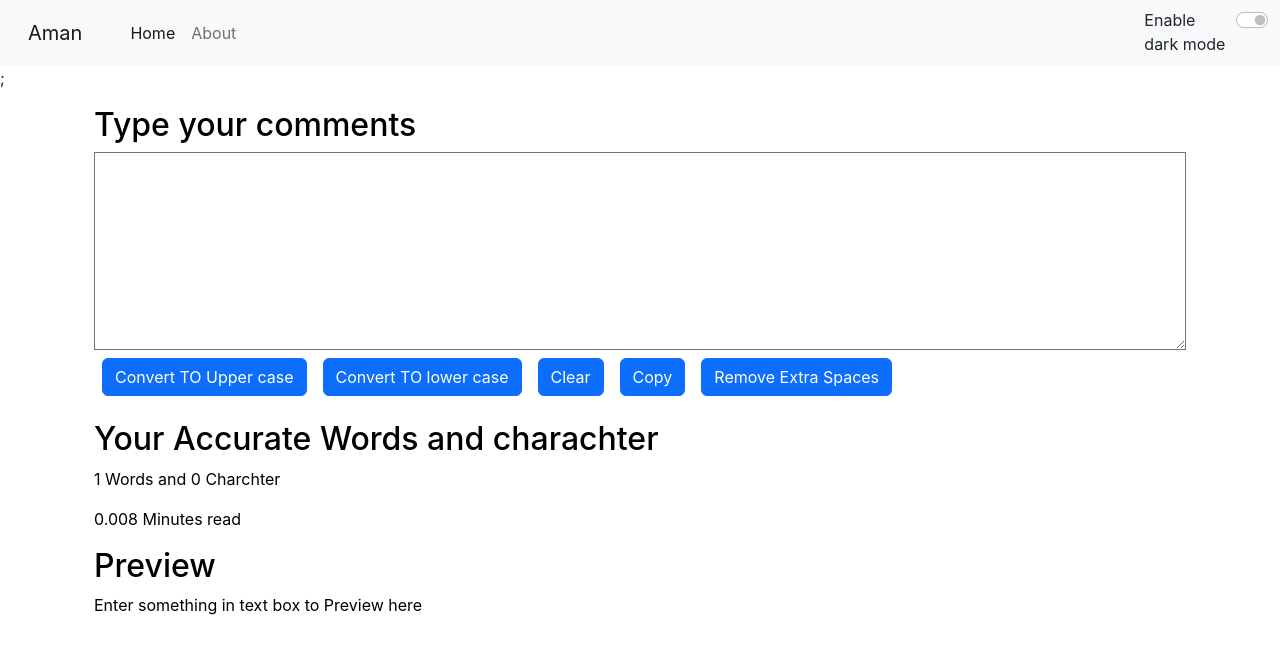
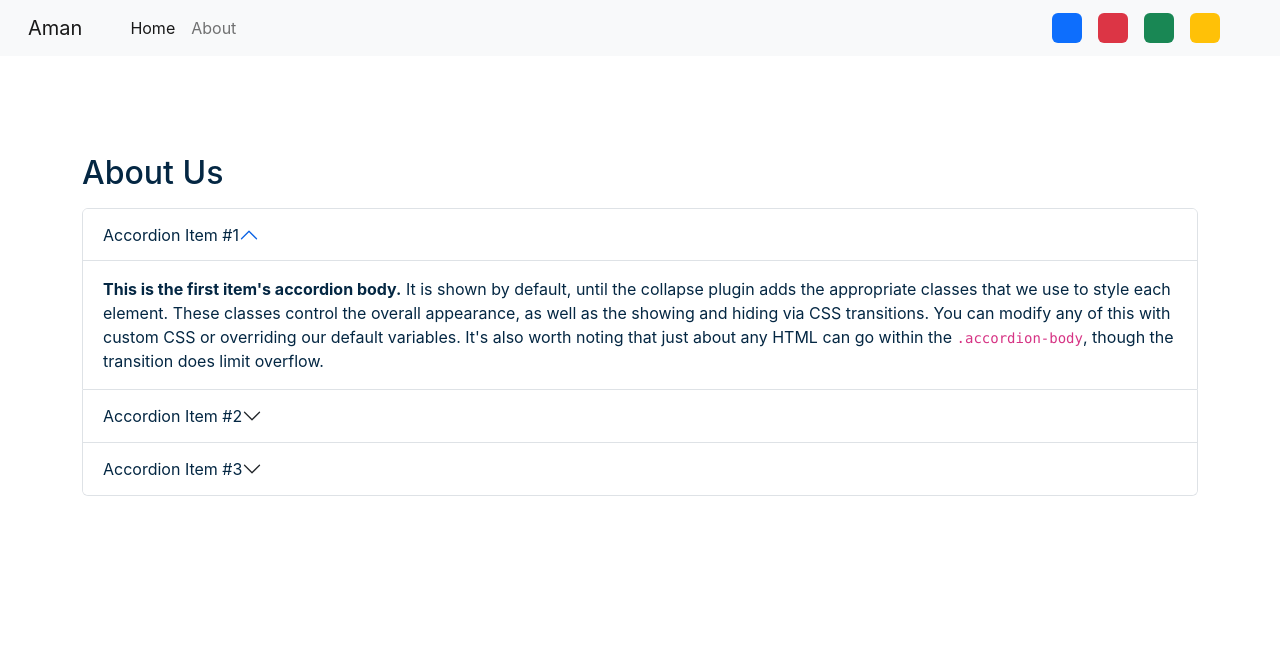
Before and after one commit to Aman9392/React_leraning, a React (Create React App) app: page /about in a window 1280 px wide. Shown: the top 654 px of the page. Built offline with nearby package versions, Linux system fonts and the light colour scheme.

Commit message:
project completed , with jsx, state, and hooks

```diff
--- a/src/App.css
+++ b/src/App.css
@@ -32,19 +32,26 @@
   from {
     transform: rotate(0deg);
   }
+
   to {
     transform: rotate(360deg);
   }
 }
-.navbar-nav{
-  margin: 0px 0px 0px 0px !important
-  ;
+
+.navbar-nav {
+  margin: 0px 0px 0px 0px !important;
 }
-.src{
-  margin-left: 900px !important;
+
+.src {
+  margin-left: 800px !important;
 
 }
-.text{
+
+.text {
   display: flex;
   justify-items: center;
 }
+
+.bot {
+  margin-left: none !important;
+}
--- a/src/App.js
+++ b/src/App.js
@@ -1,13 +1,19 @@
 import './App.css'
-// import About from './componentes/About'
-import Navbar from './componentes/Navbar'
-import State from './componentes/State'
-import React, { useState } from 'react'
-import Alert from './componentes/Alert'
+import About from './componentes/About';
+import Navbar from './componentes/Navbar';
+import State from './componentes/State';
+import React, { useState } from 'react';
+import Alert from './componentes/Alert';
+import {
+  BrowserRouter,
+  Routes,
+  Route
+} from "react-router-dom";
+
 function App() {
   const [mode, setMode] = useState('light') // check dark mode enable or not
   const [alert, setAlert] = useState(null);
-  const showalert = (message , type)=>{
+  const showalert = (message, type) => {
     setAlert({
       msg: message,
       type: type
@@ -16,12 +22,25 @@ function App() {
       setAlert(null);
     }, 2000);
   }
-  const toggle = ()=> {
+  const removeBodycolor = () => {
+    document.body.classList.remove('bg-light')
+    document.body.classList.remove('bg-dark')
+    document.body.classList.remove('bg-success')
+    document.body.classList.remove('bg-primary')
+    document.body.classList.remove('bg-warning')
+    document.body.classList.remove('bg-danger')
+  }
+
+  const toggle = (cls) => {
+    removeBodycolor();
+    console.log(cls);
+    document.body.classList.add('bg-' + cls);
     if (mode === 'light') {
       setMode('dark');
       document.body.style.backgroundColor = '#042743';
-      showalert("Dark mode has been Enabled :" , "Success");
+      showalert("Dark mode has been Enabled :", "Success");
       document.title = 'Text converter/Dark/Mode';
+
       // setInterval(() => {
       //   document.title = 'Text converter is Great';
       // }, 2000);
@@ -32,22 +51,24 @@ function App() {
     else {
       setMode('light')
       document.body.style.backgroundColor = 'white';
-      showalert("Light mode has been Enabled :" , "Success");
+      showalert("Light mode has been Enabled :", "Success");
       document.title = 'Text converter/Light/Mode';
     }
   }
 
   return (
     <>
-      <Navbar title="Aman" text="About" mode={mode} toggle={toggle} />;
-      <Alert alert={alert}/>
-      <div className="container">
-        <State showalert={showalert} heading="Type your comments"  mode={mode}/>
-      </div>
-      {/* <About/> */}
-
+      <BrowserRouter>
+        <Navbar title="Aman" text="About" mode={mode} toggle={toggle} />
+        <Alert alert={alert} />
+        <Routes>
+          <Route exact path="/" element={<State showalert={showalert} heading="Type your comments" mode={mode} />}>
+          </Route>
+          <Route exact path="/about" element={<About mode={mode} />}>
+          </Route>
+        </Routes>
+      </BrowserRouter>
     </>
-  )
+  );
 }
-
 export default App;
--- a/src/componentes/About.js
+++ b/src/componentes/About.js
@@ -1,32 +1,38 @@
-import React, { useState } from 'react'
+import React from 'react'
+// import React, { useState } from 'react'
 
-export default function About() {
-    const [mystyle, setMyStyle] = useState
-        ({
-            color: 'black',
-            backgroundColor: 'white',
-        })
-    const [btntext, setBtnText] = useState('Enable ligth Mode')
-    const togalstyle = () => {
-        if (mystyle.color === 'white') {
-            setMyStyle({
-                color: 'black',
-                backgroundColor: 'white',
-                border: '1px solid white',
-            })
-            setBtnText('Enable light mode');
-        }
-        else {
-            setMyStyle({
-                color: 'white',
-                backgroundColor: 'black',
-            })
-            setBtnText('Enable Dark mode')
-        }
+export default function About(props) {
+    let mystyle = {
+        color: props.mode === 'dark' ? 'white' : '#042743',
+        backgroundColor: props.mode === 'dark' ? 'rgb(36 74 104)' : 'white',
     }
+    // const [mystyle, setMyStyle] = useState
+    //     ({
+    //         color: 'black',
+    //         backgroundColor: 'white',
+    //     })
+    // const [btntext, setBtnText] = useState('Enable ligth Mode')
+    // const togalstyle = () => {
+    //     if (mystyle.color === 'white') {
+    //         setMyStyle({
+    //             color: 'black',
+    //             backgroundColor: 'white',
+    //             border: '1px solid white',
+    //         })
+    //         setBtnText('Enable light mode');
+    //     }
+    //     else {
+    //         setMyStyle({
+    //             color: 'white',
+    //             backgroundColor: 'black',
+    //         })
+    //         setBtnText('Enable Dark mode')
+    //     }
+    // }
     return (
         <>
             <div className='container my-5' style={mystyle}>
+                {/* <h1 className="my-3" style={{ color:props.mode === 'dark'?'white':'#042743'}}></h1> */}
                 <h2>About Us</h2>
                 <div className="accordion  my-3" id="accordionExample" style={mystyle}>
                     <div className="accordion-item" style={mystyle}>
@@ -66,9 +72,9 @@ export default function About() {
                         </div>
                     </div>
                 </div>
-                <div className="container my-2">
+                {/* <div className="container my-2">
                     <button onClick={togalstyle} className="btn btn-primary">{btntext}</button>
-                </div>
+                </div> */}
             </div>
         </>
     )
--- a/src/componentes/Alert.js
+++ b/src/componentes/Alert.js
@@ -1,13 +1,15 @@
 import React from 'react'
 
 function Alert(props) {
-    const capitalize = (word)=>{
+    const capitalize = (word) => {
         const lower = word.toLowerCase();
         return lower.charAt(0).toUpperCase() + lower.slice(1);
     }
     return (
-       props.alert && <div className={`alert alert-${props.alert.type} alert-dismissible fade show`} role="alert">
-            <strong> {capitalize(props.alert.type)} </strong> :{props.alert.msg}
+        <div style={{height:'50px'}}>
+           { props.alert && <div className={`alert alert-${props.alert.type} alert-dismissible fade show`} role="alert">
+                <strong> {capitalize(props.alert.type)} </strong> :{props.alert.msg}
+            </div>}
         </div>
     )
 }
--- a/src/componentes/Navbar.js
+++ b/src/componentes/Navbar.js
@@ -1,29 +1,32 @@
 import React from 'react'
 import PropTypes from 'prop-types'
+import { Link } from 'react-router-dom'
 export default function Navbar(props) {
   return (
     <nav className={`navbar navbar-expand-lg navbar-${props.mode} bg-${props.mode}`}>
       <div className="container-fluid">
-        <a className="navbar-brand" href="/">{props.title}</a>
+        <Link to="Aman" className="navbar-brand">{props.title}</Link>
         <button className="navbar-toggler" type="button" data-bs-toggle="collapse" data-bs-target="#navbarSupportedContent" aria-controls="navbarSupportedContent" aria-expanded="false" aria-label="Toggle navigation">
           <span className="navbar-toggler-icon"></span>
         </button>
         <div className="collapse navbar-collapse" id="navbarSupportedContent">
           <ul className="navbar-nav me-auto mb-2 mb-lg-0">
             <li className="nav-item">
-              <a className="nav-link active" aria-current="page" href="/">Home</a>
+              <Link className="nav-link active" aria-current="page" to='/'>Home</Link>
             </li>
             <li className="nav-item">
-              <a className="nav-link" href="/">{props.text}</a>
+              <Link className="nav-link" to='/about'>{props.text}</Link>
             </li>
           </ul>
-          {/* <form className=" src d-flex" role="search">
-          <input className="form-control me-2" type="search" placeholder="Search" aria-label="Search" />
-          <button className="btn btn-outline-success" type="submit">Search</button>
-         </form> */}
-          <div className={`form-check src form-switch  text-${props.mode ==='light'?'dark':'light'}`}>
-            <input className="form-check-input" onClick={props.toggle} type="checkbox" id="flexSwitchCheckDefault" />
-            <label className="form-check-label" htmlFor="flexSwitchCheckDefault">Enable dark mode</label>
+          {/* <div className={`form-check src form-switch  text-${props.mode === 'light' ? 'dark' : 'light'}`}>
+            <input className="form-check-input"  onClick={() =>{ props.toggle('null') }} type="checkbox" id="flexSwitchCheckDefault" />
+            <label className="form-check-label bot" htmlFor="flexSwitchCheckDefault">Change Theme</label>
+          </div> */}
+          <div className="d-flex src">
+            <div className="bg-primary rounded mx-2" style={{ height: '30px', width: '30px', cursor: 'pointer' }} onClick={() => { props.toggle('primary') }}></div>
+            <div className="bg-danger rounded mx-2" style={{ height: '30px', width: '30px', cursor: 'pointer' }} onClick={() => { props.toggle('danger') }}></div>
+            <div className="bg-success rounded mx-2" style={{ height: '30px', width: '30px', cursor: 'pointer' }} onClick={() => { props.toggle('success') }}></div>
+            <div className="bg-warning rounded mx-2" style={{ height: '30px', width: '30px', cursor: 'pointer' }} onClick={() => { props.toggle('warning') }}></div>
           </div>
         </div>
       </div>
--- a/src/componentes/State.js
+++ b/src/componentes/State.js
@@ -5,28 +5,29 @@ export default function State(props) {
   const handleup = () => {
     let newstate = state.toUpperCase();
     setState(newstate);
-    props.showalert("Converted to Upper Case " , "success")
+    props.showalert("Converted to Upper Case ", "success")
   }
   const handlelo = () => {
     let newstate = state.toLowerCase();
     setState(newstate);
-    props.showalert("Converted to Lover Case " , "success")
+    props.showalert("Converted to Lover Case ", "success")
   }
   const handleclear = () => {
     let newstate = '';
     setState(newstate);
-    props.showalert("Text clear" , "success")
+    props.showalert("Text clear", "success")
   }
   const handlecopy = () => {
     var text = document.getElementById('block');
     text.select();
     navigator.clipboard.writeText(text.value);
-    props.showalert("Text copy" , "success")
+    document.getSelection().removeAllRanges();
+    props.showalert("Text copy", "success")
   }
   const handleExtraSpaces = () => {
     let newText = state.split(/[ ]+/);
     setState(newText.join(" "))
-    props.showalert(" Remove Extra Spaces" , "success")
+    props.showalert(" Remove Extra Spaces", "success")
   }
   const handleonchanged = (event) => {
     setState(event.target.value);
@@ -39,20 +40,20 @@ export default function State(props) {
       <div className='container my-3' style={{ color: props.mode === 'dark' ? 'white' : 'black' }}>
         <h2>{props.heading}</h2>
         <div className="text">
-          <textarea className="area" id="block"  value={state} onChange={handleonchanged} cols="150" rows="8" style={{ backgroundColor: props.mode === 'dark' ? '#343a40' : 'white', color: props.mode === 'dark' ? 'white' : 'black' }}></textarea>
+          <textarea className="area" id="block" value={state} onChange={handleonchanged} cols="150" rows="8" style={{ backgroundColor: props.mode === 'dark' ? '#343a40' : 'white', color: props.mode === 'dark' ? 'white' : 'black' }}></textarea>
         </div>
-        <button className=" my-2 btn btn-primary mx-2" onClick={handleup}>Convert TO Upper case</button>
-        <button className=" my-2 btn btn-primary mx-2" onClick={handlelo}>Convert TO lower case</button>
-        <button className=" my-2 btn btn-primary mx-2" onClick={handleclear}>Clear</button>
-        <button className=" my-2 btn btn-primary mx-2" onClick={handlecopy}>Copy</button>
-        <button className=" my-2 btn btn-primary mx-2" onClick={handleExtraSpaces}>Remove Extra Spaces</button>
+        <button disabled={state.length === 0} className=" my-2 btn btn-primary mx-2" onClick={handleup}>Convert TO Upper case</button>
+        <button disabled={state.length === 0} className=" my-2 btn btn-primary mx-2" onClick={handlelo}>Convert TO lower case</button>
+        <button disabled={state.length === 0} className=" my-2 btn btn-primary mx-2" onClick={handleclear}>Clear</button>
+        <button disabled={state.length === 0} className=" my-2 btn btn-primary mx-2" onClick={handlecopy}>Copy</button>
+        <button disabled={state.length === 0} className=" my-2 btn btn-primary mx-2" onClick={handleExtraSpaces}>Remove Extra Spaces</button>
       </div>
       <div className="container" style={{ color: props.mode === 'dark' ? 'white' : 'black' }}>
         <h2>Your Accurate Words and charachter</h2>
-        <p>{state.split(" ").length} Words and {state.length} Charchter</p>
-        <p> {0.008 * state.split(" ").length} Minutes read </p>
+        <p>{state.split(/\s+/).filter((element) => { return element.length !== 0 }).length} Words and {state.length} Charchter</p>
+        <p> {0.008 * state.split(" ").filter((element) => { return element.length !== 0 }).length} Minutes read </p>
         <h2>Preview</h2>
-        <p>{state.length>0?state:"Enter something in text box to Preview here"}</p>
+        <p>{state.length > 0 ? state : "Nothing to Preview"}</p>
       </div>
 
     </>
```
Lines whose indentation alone changed are shown as unchanged.
